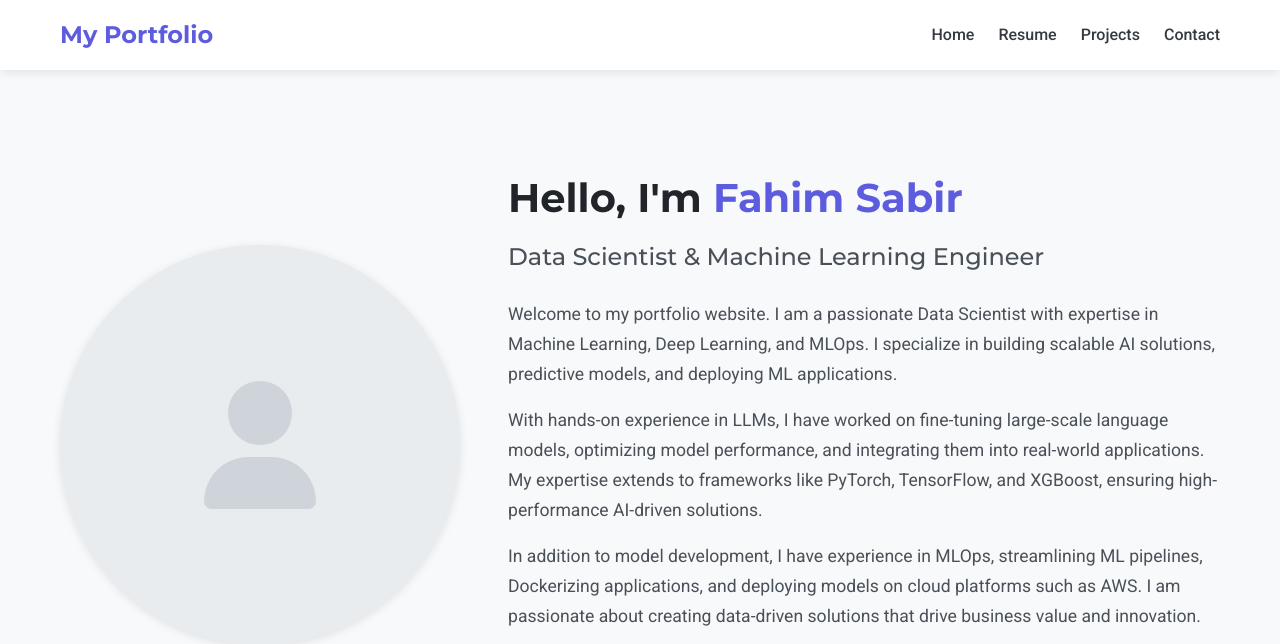
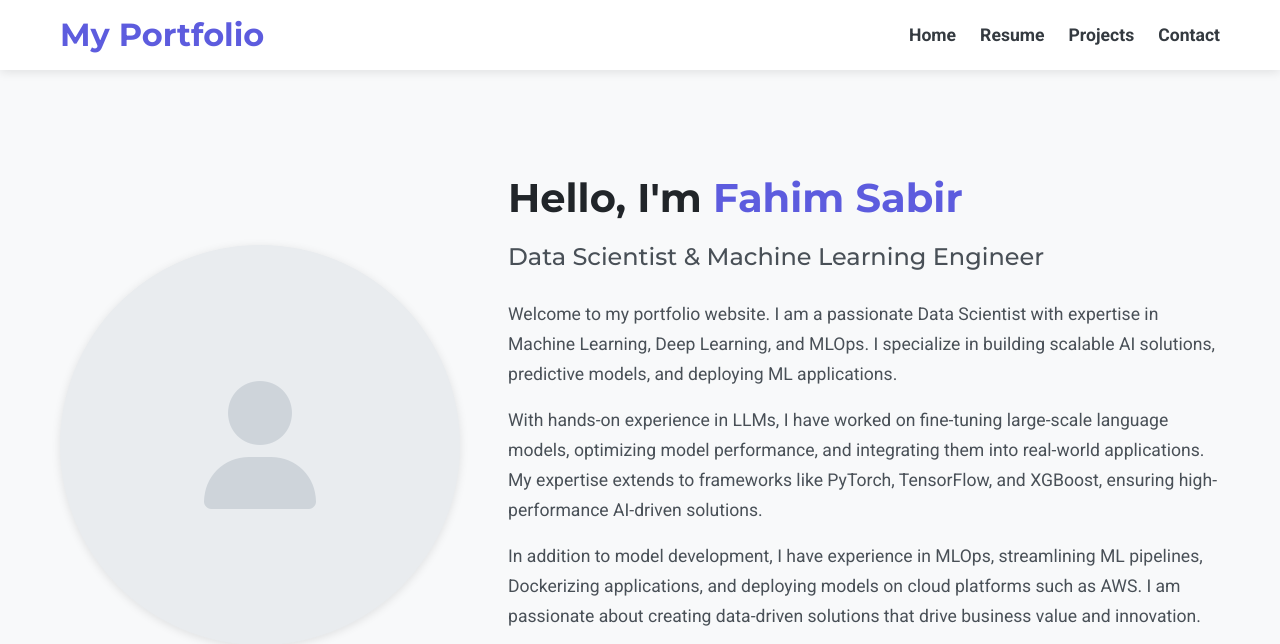
Before and after one commit to fahimai001/My_Portfolio_Website, a Django app: page / in a window 1280 px wide. Shown: the top 644 px of the page. Run offline with Django 5.2, Linux system fonts and the light colour scheme.

Commit message:
updating frontend

```diff
--- a/templates/base.html
+++ b/templates/base.html
@@ -8,6 +8,16 @@
     <link rel="stylesheet" href="{% static 'css/style.css' %}">
     <link href="https://fonts.googleapis.com/css2?family=Roboto:wght@300;400;500;700&family=Montserrat:wght@400;500;600;700&display=swap" rel="stylesheet">
     <link rel="stylesheet" href="https://cdnjs.cloudflare.com/ajax/libs/font-awesome/6.2.0/css/all.min.css">
+    <style>
+        .logo {
+            font-size: 2rem;
+            font-weight: bold;
+        }
+        nav ul li a {
+            font-size: 1.1rem;
+            font-weight: bold;
+        }
+    </style>
 </head>
 <body>
     <header>
```
